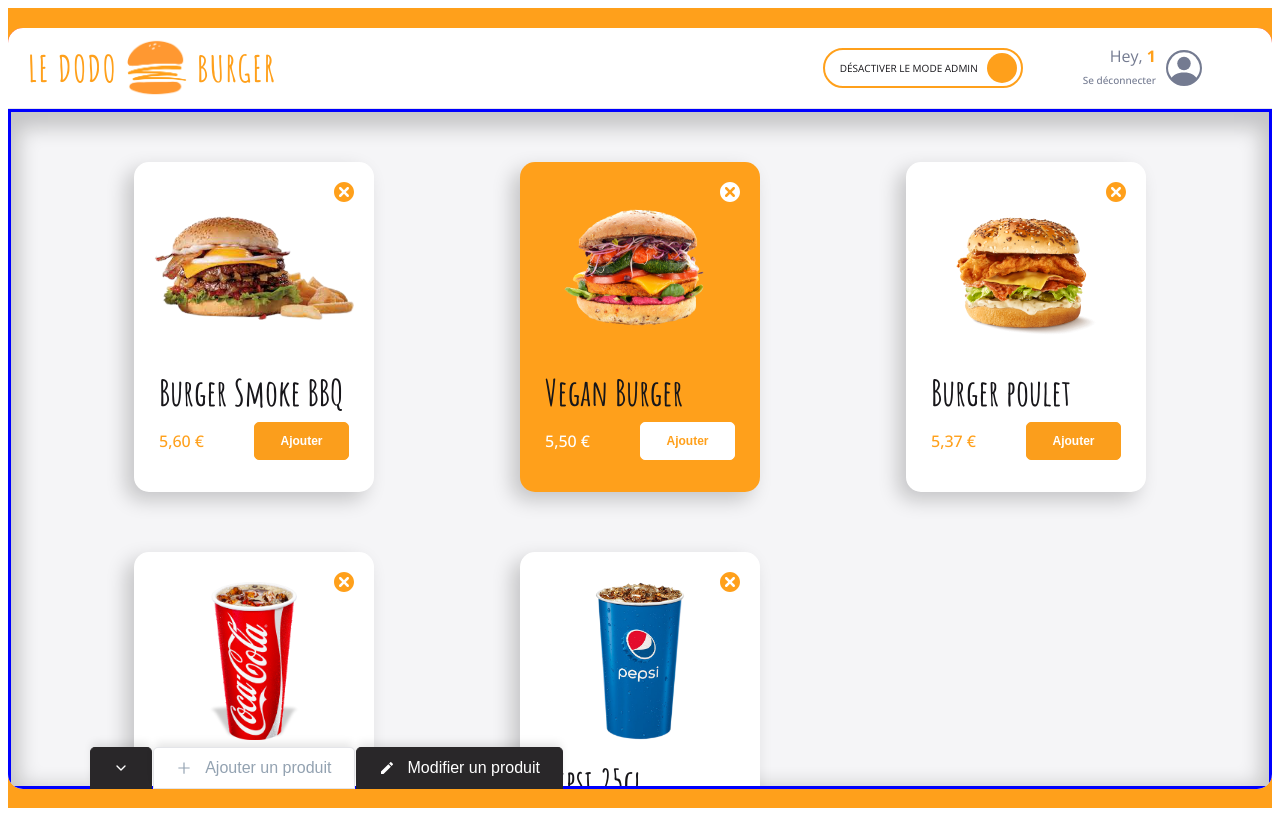
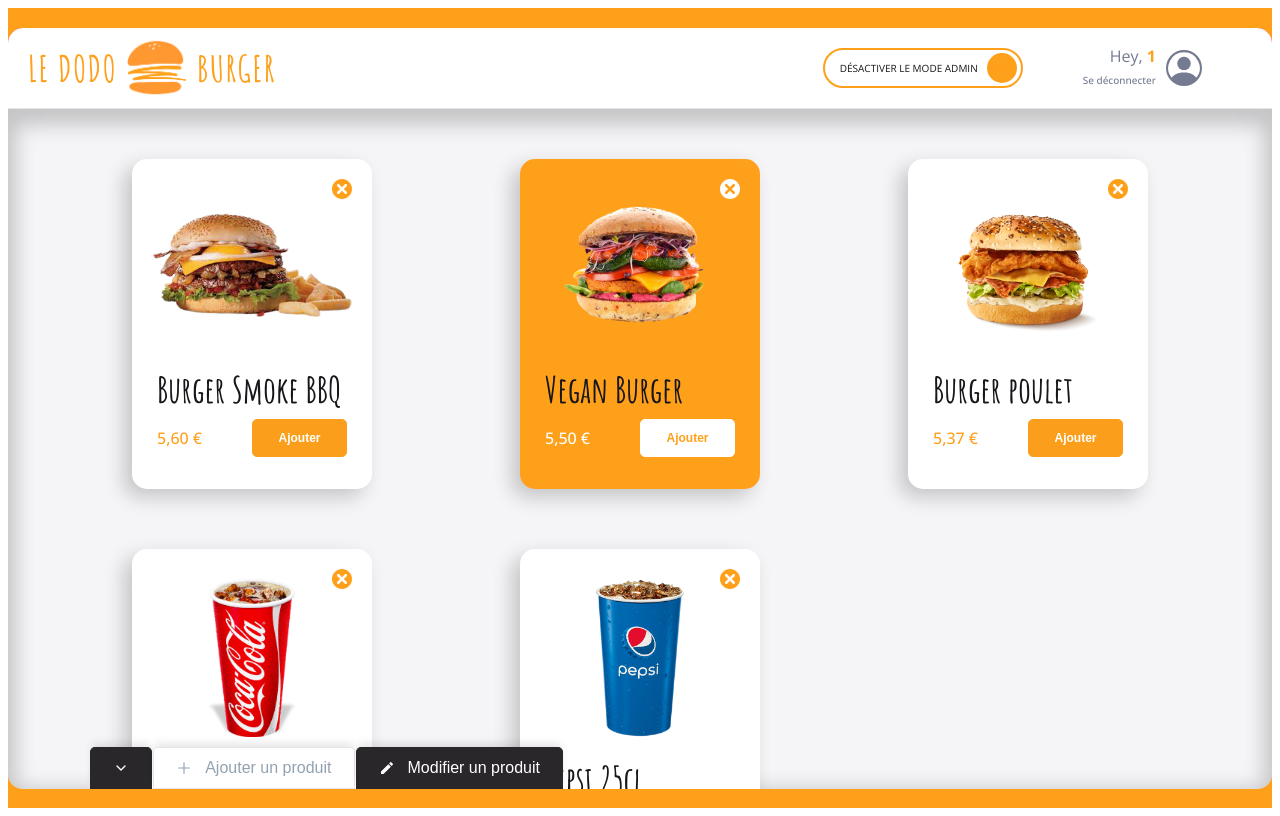
Before and after one commit to nantedev/DodoBurger, a React (Vite) app: page /order/1 in a window 1280 px wide. Built offline with nearby package versions, Linux system fonts and the light colour scheme.

Commit message:
🔥  F09: Menu > remove blue border

```diff
--- a/src/components/pages/order/Menu/Menu.jsx
+++ b/src/components/pages/order/Menu/Menu.jsx
@@ -74,7 +74,6 @@ const {
 
 
 const StyledMenu  = styled.div`
-    border: 3px solid blue;
     background: ${theme.colors.background_white};
     display: grid;
     grid-template-columns: repeat(4, 1fr);
```
